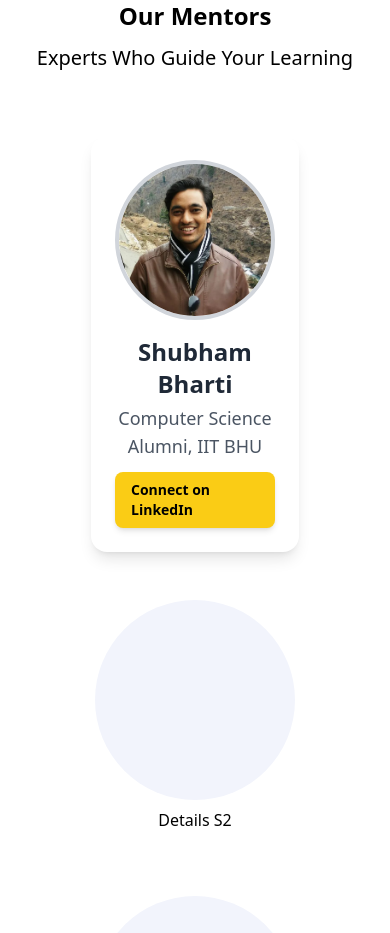
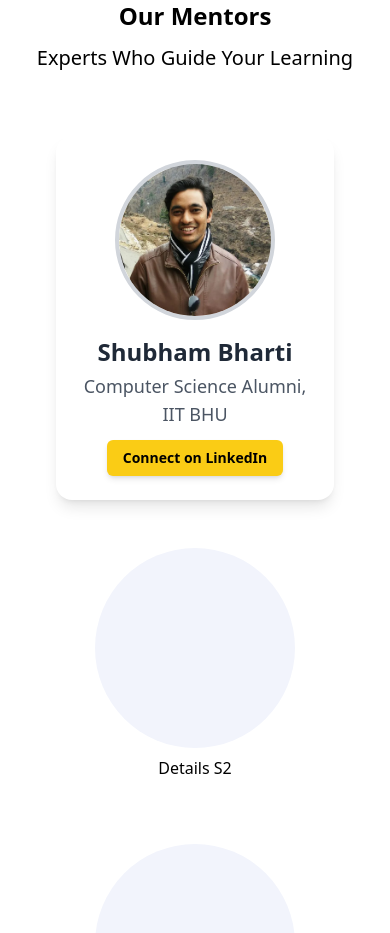
Before and after one commit to shubham201/mentor_platform, a Next.js app: page / in a window 390 px wide. Shown: the part 4920-5853 px from the top of the page. Built offline with nearby package versions, Linux system fonts and the light colour scheme.

Commit message:
mentor linkedin mobile layout fixed

```diff
--- a/app/components/mentors.tsx
+++ b/app/components/mentors.tsx
@@ -9,7 +9,7 @@ export default function Mentors() {
       <div className="text-xl pt-3 font-medium text-center">Experts Who Guide Your Learning</div>
 
       <div className="px-10 flex flex-wrap justify-center md:justify-between">
-      <div className="flex flex-col items-center mt-16 mx-10 bg-white p-6 rounded-2xl shadow-lg transition-transform hover:scale-105">
+  <div className="w-[400px] flex flex-col items-center mt-16  bg-white p-6 rounded-2xl shadow-lg transition-transform hover:scale-105">
   <div className="relative w-40 h-40 rounded-full overflow-hidden border-4 border-gray-300">
     <Image
       src="/static/shubham.jpeg"
@@ -26,7 +26,7 @@ export default function Mentors() {
     <Link
       href="https://www.linkedin.com/in/shubham-bharti-64aa55b6/"
       target="_blank"
-    className="mt-3 px-4 py-2 bg-[#facc15] rounded-lg text-sm font-semibold shadow-md hover:bg-yellow-500 transition"
+      className="mt-3 px-4 py-2 text-center bg-[#facc15] rounded-md text-sm font-semibold shadow-md hover:bg-yellow-500 transition"
     >
       Connect on LinkedIn
     </Link>
```
Lines whose indentation alone changed are shown as unchanged.
